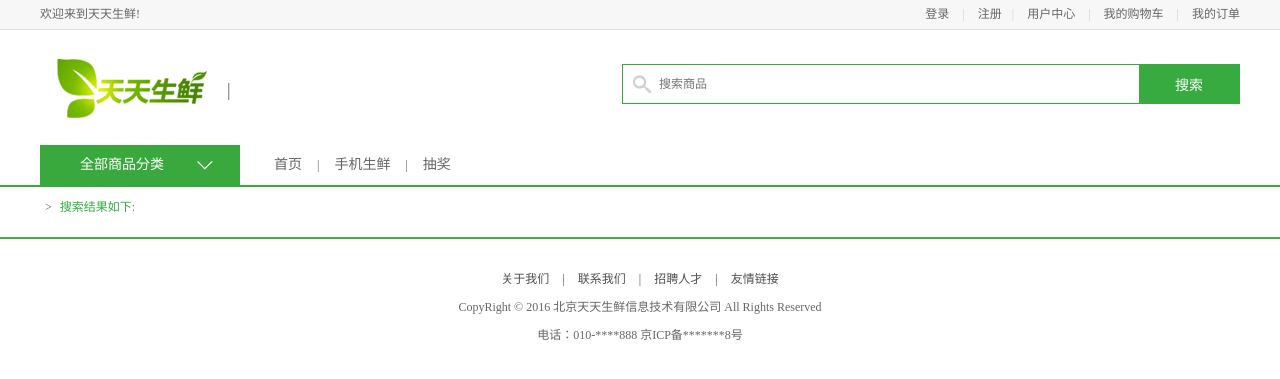
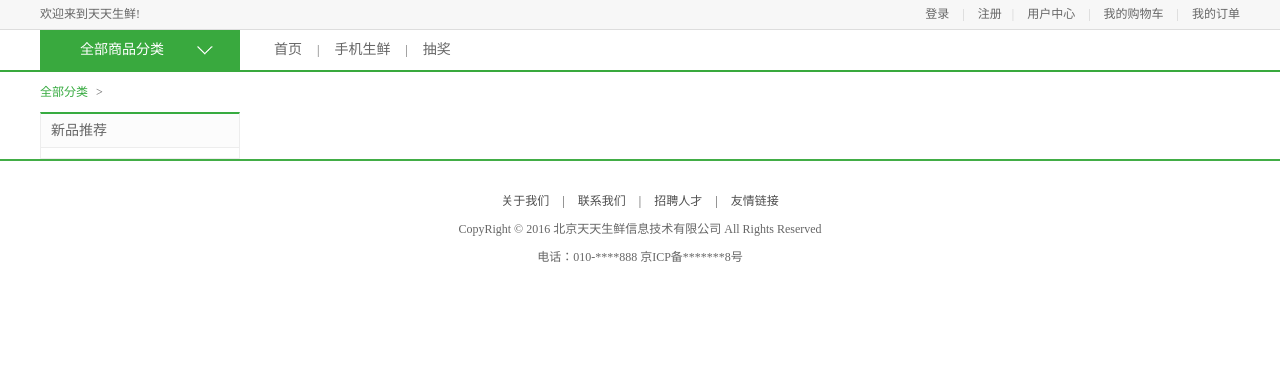
Before and after one commit to penn525/dailyfresh2019, a Django app: template dailyfresh/templates/search/search.html in a window 1280 px wide. Shown: the top 379 px of the page. Run offline with Django 3.2, Linux system fonts and the light colour scheme; the template is opened without the code that fills it, so the values that code supplies are empty; parts of the project's set-up code (start-up, migrations or seed data) failed here and were passed over.

Commit message:
1. 设置haystack上下文, 在df_goods的views中用GoodsSearchView加入额外上下文 2. 更改默认的search/的路径 3. 更改的search.html的继承页面

```diff
--- a/dailyfresh/dailyfresh/urls.py
+++ b/dailyfresh/dailyfresh/urls.py
@@ -19,7 +19,7 @@ from django.contrib import admin
 urlpatterns = [
     url(r'^admin/', admin.site.urls),
     url(r'^tinymce/', include('tinymce.urls')), # 富文本编辑器 url
-    url(r'^search/', include('haystack.urls')), # haystack url
+    # url(r'^search/', include('haystack.urls')), # haystack url
     url(r'^user/', include('df_user.urls', namespace='user')),
     url(r'^', include('df_goods.urls', namespace='goods')),
     url(r'^cart/', include('df_cart.urls', namespace='cart')),
--- a/dailyfresh/df_goods/urls.py
+++ b/dailyfresh/df_goods/urls.py
@@ -1,8 +1,9 @@
 from django.conf.urls import url
-from df_goods.views import index, detail, list_
+from df_goods.views import index, detail, list_, GoodsSearchView
 
 urlpatterns = [
     url(r'^$', index, name='index'),
     url(r'^detail_(?P<goods_id>\d+)/$', detail, name='detail'),
     url(r'^list_(?P<type_id>\d+)_(?P<page_num>\d+)_(?P<sort>\d+)/$', list_, name='list'), # 商品类_第几页_排序规则
+    url(r"^search/$", GoodsSearchView()), # 自定义的搜索
 ]
--- a/dailyfresh/templates/df_goods/base.html
+++ b/dailyfresh/templates/df_goods/base.html
@@ -26,6 +26,16 @@
 	</div>
 </div>
 
+{% if no_recommand %}
+
+<div class="breadcrumb">
+	<a href="javascript:;">{{ query }}</a>
+	<span>></span>
+	<a href="javascript:;">搜索结果如下: </a>
+</div>
+
+{% else %}
+
 <div class="breadcrumb">
 	<a href="#">全部分类</a>
 	<span>></span>
@@ -36,7 +46,18 @@
 	{% endif %}
 </div>
 
+{% endif %}
+
+
+
 {% block detail %} {% endblock detail %} {% comment %} # 详情页面 {% endcomment %}
+
+{% if no_recommand %}
+{% comment %} 搜索页面, 不展示侧边的推荐栏 {% endcomment %}
+{% block search_result %}
+{% endblock search_result %}
+
+{% else %}
 
 <div class="main_wrap clearfix">
 	<div class="l_wrap fl clearfix">
@@ -54,10 +75,11 @@
 		</div>
 	</div>
 
-
 	{% block goods_right %}
     {% endblock goods_right %}
 </div>
 
+{% endif %}
+
 
 {% endblock content %}
--- a/dailyfresh/templates/search/search.html
+++ b/dailyfresh/templates/search/search.html
@@ -1,48 +1,6 @@
-{% extends 'base.html' %}
-{% comment %} 全文检索展示页面 {% endcomment %}
+{% extends 'df_goods/base.html' %}
 
-{% block content %}
-
-<div class="search_bar clearfix">
-	<a href="{% url 'goods:index' %}" class="logo fl"><img src="/static/images/logo.png"></a>
-	<div class="sub_page_name fl">|&nbsp;&nbsp;&nbsp;&nbsp;{{ title }}</div>
-	<div class="search_con fr">
-		<form action="/search/" method="get" target="_blank">
-			<input type="text" class="input_text fl" name="q" placeholder="搜索商品">
-			<input type="submit" class="input_btn fr" value="搜索">
-		</form>
-	</div>
-</div>
-
-<div class="navbar_con">
-	<div class="navbar clearfix">
-		<div class="subnav_con fl">
-			<h1>全部商品分类</h1>
-			<span></span>
-			<ul class="subnav">
-				<li><a href="/list_1_1_1/" class="fruit">新鲜水果</a></li>
-				<li><a href="/list_2_1_1/" class="seafood">海鲜水产</a></li>
-				<li><a href="/list_3_1_1/" class="meet">猪牛羊肉</a></li>
-				<li><a href="/list_4_1_1/" class="egg">禽类蛋品</a></li>
-				<li><a href="/list_5_1_1/" class="vegetables">新鲜蔬菜</a></li>
-				<li><a href="/list_6_1_1/" class="ice">速冻食品</a></li>
-			</ul>
-		</div>
-		<ul class="navlist fl">
-			<li><a href="{% url 'goods:index' %}">首页</a></li>
-			<li class="interval">|</li>
-			<li><a href="">手机生鲜</a></li>
-			<li class="interval">|</li>
-			<li><a href="">抽奖</a></li>
-		</ul>
-	</div>
-</div>
-
-<div class="breadcrumb">
-	<a href="#">{{ query }}</a>
-	<span>></span>
-	<a href="javascript:;">搜索结果如下: </a>
-</div>
+{% block search_result %}
 
 {% comment %} 呈现检索列表结果 {% endcomment %}
 <ul class="goods_type_list clearfix">
@@ -83,5 +41,4 @@
 </ul>
 
 
-
-{% endblock content %}
+{% endblock search_result %}
```
Also changed, not shown: dailyfresh/df_goods/views.py (+29 -0 lines), 5 other files.
